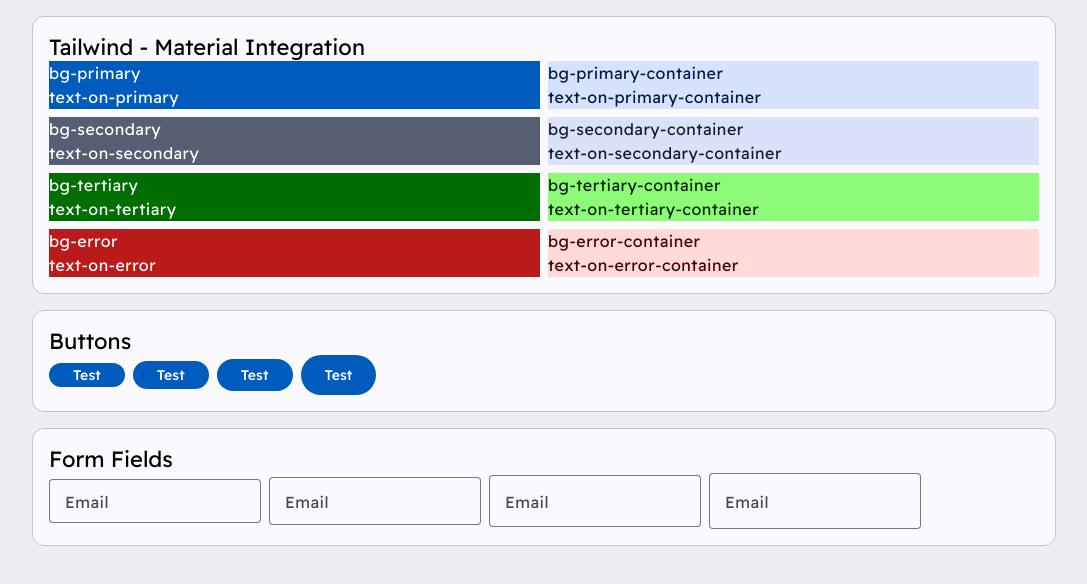
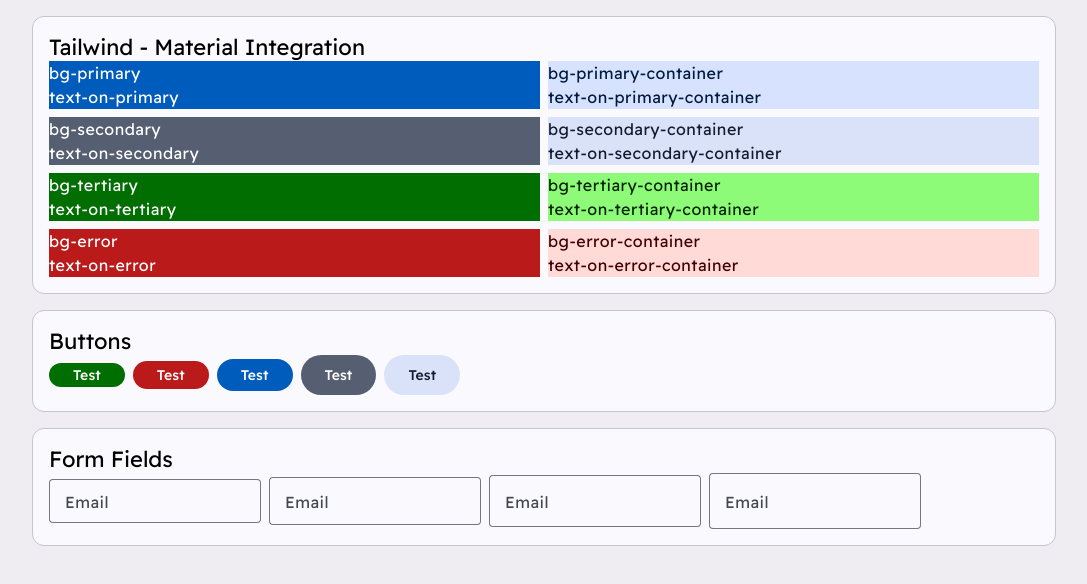
Before and after one commit to voi99/modern-angular-template, an Angular app: page / in a window 1280 px wide. Shown: the top 584 px of the page, without its empty margins (96-1183 px from the left). Built offline with nearby package versions, Linux system fonts and the light colour scheme.

Commit message:
upd: buttons example

```diff
--- a/src/app/components/buttons/buttons.component.ts
+++ b/src/app/components/buttons/buttons.component.ts
@@ -8,11 +8,14 @@
   imports: [MatButton, CardComponent],
   template: `
     <app-card cardTitle="Buttons">
-      <div class="flex gap-2 flex-wrap items-center">
-        <button mat-flat-button class="mat-xs">Test</button>
-        <button mat-flat-button class="mat-small">Test</button>
-        <button mat-flat-button class="mat-medium">Test</button>
-        <button mat-flat-button>Test</button>
+      <div class="flex flex-col gap-4">
+        <div class="flex gap-2 flex-wrap items-center">
+          <button mat-flat-button class="mat-xs mat-tertiary">Test</button>
+          <button mat-flat-button class="mat-small mat-error">Test</button>
+          <button mat-flat-button class="mat-medium">Test</button>
+          <button mat-flat-button class="mat-secondary">Test</button>
+          <button mat-flat-button class="mat-tonal">Test</button>
+        </div>
       </div>
     </app-card>
   `,
```
